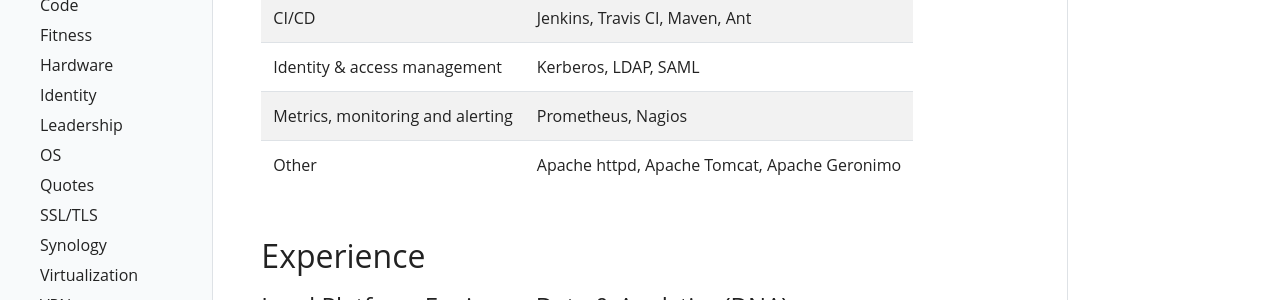
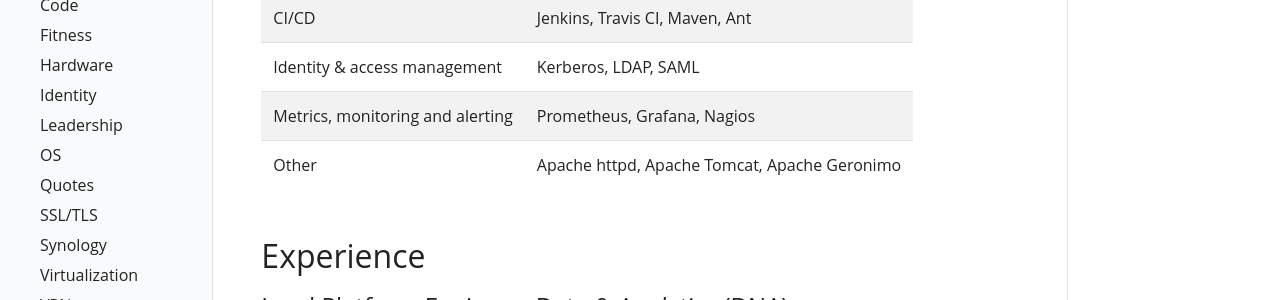
Before and after one commit to rgibert/rgibert.github.io, a Jekyll site: the page built from _docs/resume.md, in a window 1280 px wide and 900 px high. Shown: the part 299-599 px from the top of the window. Built offline with Jekyll 4.4.1, drawn with Linux system fonts in a browser that asks for light colours.

Commit message:
Update resume.md

```diff
--- a/_docs/resume.md
+++ b/_docs/resume.md
@@ -8,7 +8,7 @@
 | Source control | Git, Subversion |
 | CI/CD | Jenkins, Travis CI, Maven, Ant |
 | Identity & access management | Kerberos, LDAP, SAML |
-| Metrics, monitoring and alerting | Prometheus, Nagios |
+| Metrics, monitoring and alerting | Prometheus, Grafana, Nagios |
 | Other | Apache httpd, Apache Tomcat, Apache Geronimo |
 
 ## Experience
```
